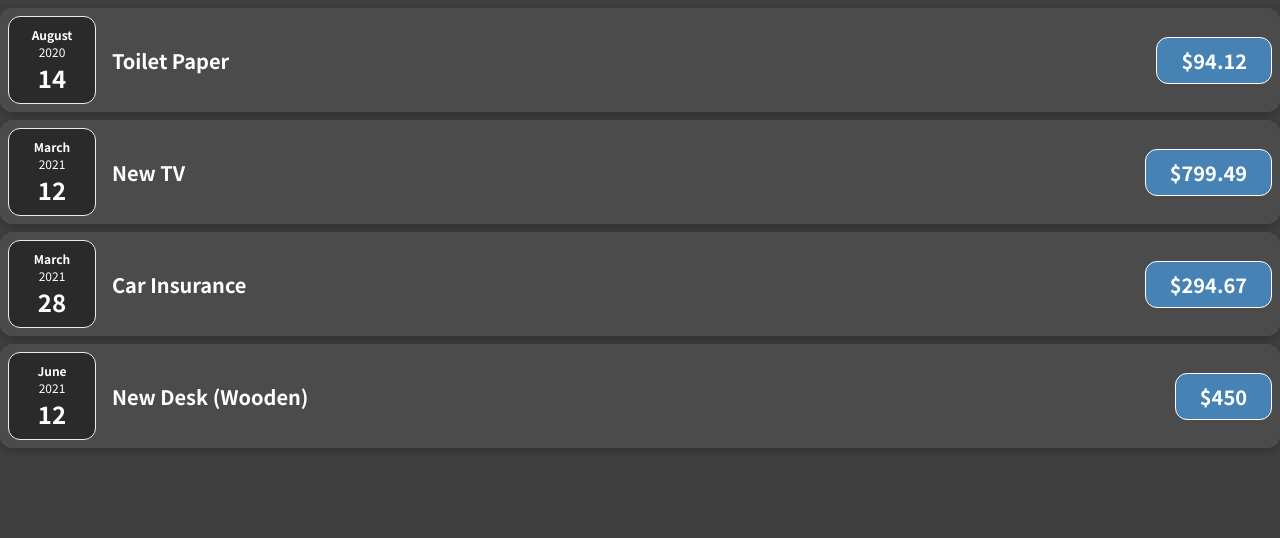
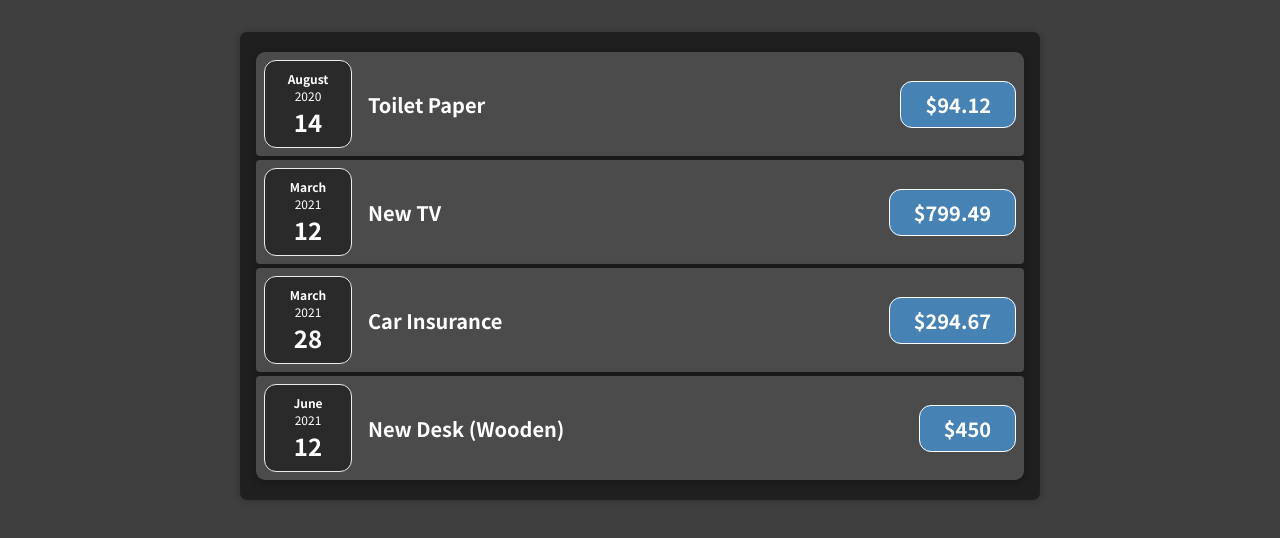
Before and after one commit to vilmarcabanero/react-expense-tracker, a React (Create React App) app: page / in a window 1280 px wide. Shown: the top 538 px of the page. Built offline with nearby package versions, Linux system fonts and the light colour scheme.

Commit message:
Done with assignment 1, Expenses.js/.css

```diff
--- a/src/App.js
+++ b/src/App.js
@@ -1,50 +1,8 @@
-import ExpenseItem from './components/ExpenseItem'
+import Expenses from './components/Expenses'
 
 function App() {
-	const expenses = [
-		{
-			id: 'e1',
-			title: 'Toilet Paper',
-			amount: 94.12,
-			date: new Date(2020, 7, 14),
-		},
-		{ id: 'e2', title: 'New TV', amount: 799.49, date: new Date(2021, 2, 12) },
-		{
-			id: 'e3',
-			title: 'Car Insurance',
-			amount: 294.67,
-			date: new Date(2021, 2, 28),
-		},
-		{
-			id: 'e4',
-			title: 'New Desk (Wooden)',
-			amount: 450,
-			date: new Date(2021, 5, 12),
-		},
-	]
 	return (
-		<div>
-			<ExpenseItem
-				title={expenses[0].title}
-				amount={expenses[0].amount}
-				date={expenses[0].date}
-			/>
-			<ExpenseItem
-				title={expenses[1].title}
-				amount={expenses[1].amount}
-				date={expenses[1].date}
-			/>
-			<ExpenseItem
-				title={expenses[2].title}
-				amount={expenses[2].amount}
-				date={expenses[2].date}
-			/>
-			<ExpenseItem
-				title={expenses[3].title}
-				amount={expenses[3].amount}
-				date={expenses[3].date}
-			/>
-		</div>
+		<Expenses />
 	)
 }
 
--- a/src/components/ExpenseItem.css
+++ b/src/components/ExpenseItem.css
@@ -4,11 +4,18 @@
 	align-items: center;
 	box-shadow: 0 2px 8px rgba(0, 0, 0, 0.25);
 	padding: 0.5rem;
-	margin: 0.5rem 0;
-	border-radius: 12px;
+	margin: 0.25rem 0;
+	border-radius: 9px 9px 4px 4px;
 	background-color: #4b4b4b;
 }
 
+.expense-item:not(:first-child) {
+  border-radius: 4px;
+}
+
+.expense-item:last-child {
+  border-radius: 4px 4px 9px 9px;
+}
 .expense-item__description {
 	display: flex;
 	flex-direction: column;
--- /dev/null
+++ b/src/components/Expenses.css
@@ -0,0 +1,9 @@
+.expenses {
+  padding: 1rem;
+  background-color: rgb(31, 31, 31);
+  margin: 2rem auto;
+  width: 50rem;
+  max-width: 95%;
+  border-radius: 7px;
+  box-shadow: 0 1px 8px rgba(0, 0, 0, 0.25);
+}
--- /dev/null
+++ b/src/components/Expenses.js
@@ -0,0 +1,54 @@
+import React from 'react'
+import ExpenseItem from './ExpenseItem'
+import './Expenses.css'
+
+const Expenses = (props) => {
+  const expenses = [
+		{
+			id: 'e1',
+			title: 'Toilet Paper',
+			amount: 94.12,
+			date: new Date(2020, 7, 14),
+		},
+		{ id: 'e2', title: 'New TV', amount: 799.49, date: new Date(2021, 2, 12) },
+		{
+			id: 'e3',
+			title: 'Car Insurance',
+			amount: 294.67,
+			date: new Date(2021, 2, 28),
+		},
+		{
+			id: 'e4',
+			title: 'New Desk (Wooden)',
+			amount: 450,
+			date: new Date(2021, 5, 12),
+		},
+	]
+
+  return (
+    <div className='expenses'>
+			<ExpenseItem
+				title={expenses[0].title}
+				amount={expenses[0].amount}
+				date={expenses[0].date}
+			/>
+			<ExpenseItem
+				title={expenses[1].title}
+				amount={expenses[1].amount}
+				date={expenses[1].date}
+			/>
+			<ExpenseItem
+				title={expenses[2].title}
+				amount={expenses[2].amount}
+				date={expenses[2].date}
+			/>
+			<ExpenseItem
+				title={expenses[3].title}
+				amount={expenses[3].amount}
+				date={expenses[3].date}
+			/>
+    </div>
+  )
+}
+
+export default Expenses
```
Also changed, not shown: 1 other file (tests, documents, lock files or other folders).
